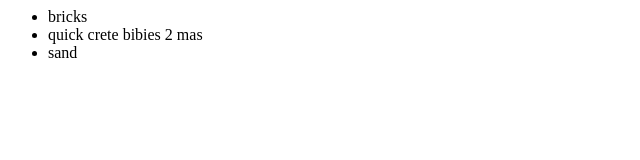
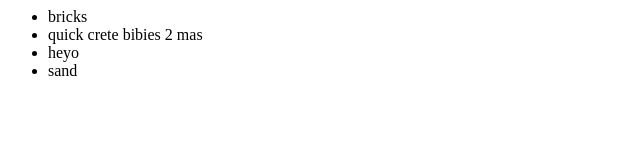
Before and after one commit to thejustinfarr/git-refresher, a plain HTML site: page index.html in a window 1280 px wide. Shown: the full height of the page, 0-640 px from the left. Drawn offline with Linux system fonts and the light colour scheme.

Commit message:
This is a message for multiple lines what's in an oreao?

```diff
--- a/index.html
+++ b/index.html
@@ -4,6 +4,7 @@
 			<ul>
 				<li>bricks</li>
 				<li>quick crete bibies 2 mas</li>
+				<li>heyo</li>
 				<li>sand</li>
 			</ul>
 		</div>
```
